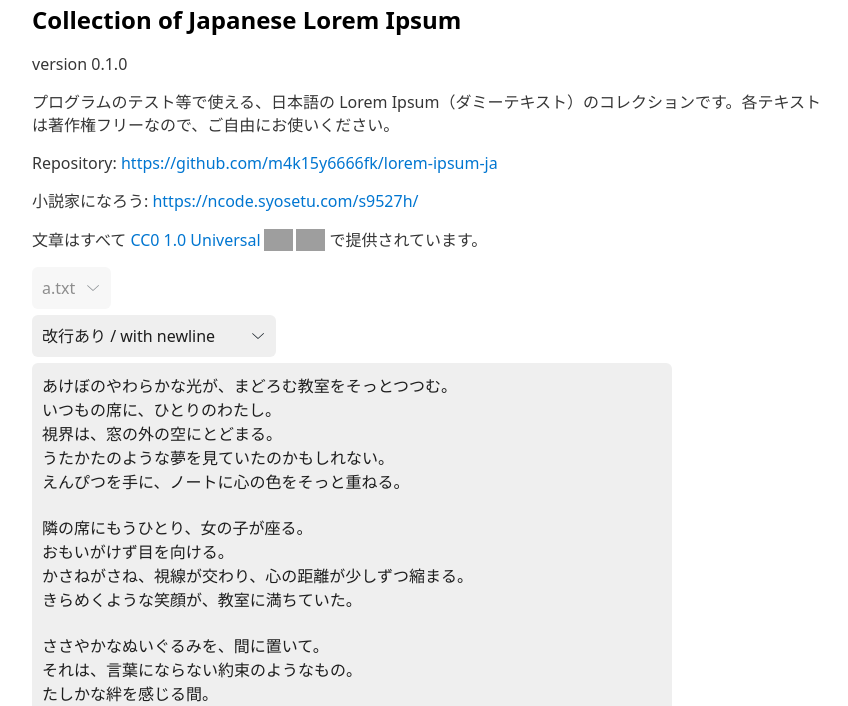
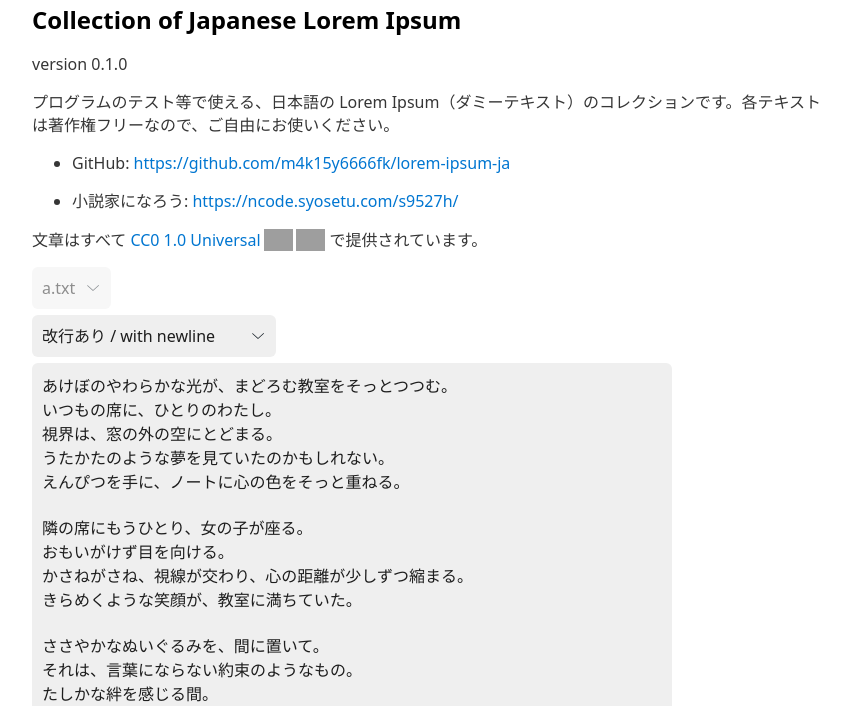
Before and after one commit to m4k15y6666fk/lorem-ipsum-ja, an Astro site: page / in a window 1280 px wide. Shown: the part 94-800 px from the top of the page, without its empty margins (208-1056 px from the left). Built offline with nearby package versions, Linux system fonts and the light colour scheme; Astro itself is replaced by a stand-in of ours; grey boxes are pictures that could not be loaded.

Commit message:
Fixed links.

```diff
--- a/src/pages/index.astro
+++ b/src/pages/index.astro
@@ -94,8 +94,20 @@ import Readme from '../../README.md';
 
     <div>
         <p>プログラムのテスト等で使える、日本語の Lorem Ipsum（ダミーテキスト）のコレクションです。各テキストは著作権フリーなので、ご自由にお使いください。</p>
-        <p>Repository: <a href="https://github.com/m4k15y6666fk/lorem-ipsum-ja" target="_blank" rel="noopener noreferrer">https://github.com/m4k15y6666fk/lorem-ipsum-ja</a></p>
-        <p>小説家になろう: <a href="https://ncode.syosetu.com/s9527h/" target="_blank" rel="noopener noreferrer">https://ncode.syosetu.com/s9527h/</a></p>
+    </div>
+
+    <div>
+        <ul>
+            <li>
+                <p>GitHub: <a href="https://github.com/m4k15y6666fk/lorem-ipsum-ja" target="_blank" rel="noopener noreferrer">https://github.com/m4k15y6666fk/lorem-ipsum-ja</a></p>
+            </li>
+            <li>
+                <p>小説家になろう: <a href="https://ncode.syosetu.com/s9527h/" target="_blank" rel="noopener noreferrer">https://ncode.syosetu.com/s9527h/</a></p>
+            </li>
+        </ul>
+    </div>
+
+    <div>
         <p xmlns:cc="http://creativecommons.org/ns#" >文章はすべて <a href="https://creativecommons.org/publicdomain/zero/1.0/?ref=chooser-v1" target="_blank" rel="license noopener noreferrer" style="display:inline-block;">CC0 1.0 Universal<img style="height:22px!important;margin-left:3px;vertical-align:text-bottom;" src="https://mirrors.creativecommons.org/presskit/icons/cc.svg?ref=chooser-v1" alt=""><img style="height:22px!important;margin-left:3px;vertical-align:text-bottom;" src="https://mirrors.creativecommons.org/presskit/icons/zero.svg?ref=chooser-v1" alt=""></a> で提供されています。</p>
     </div>
 
```
Also changed, not shown: README.md.
